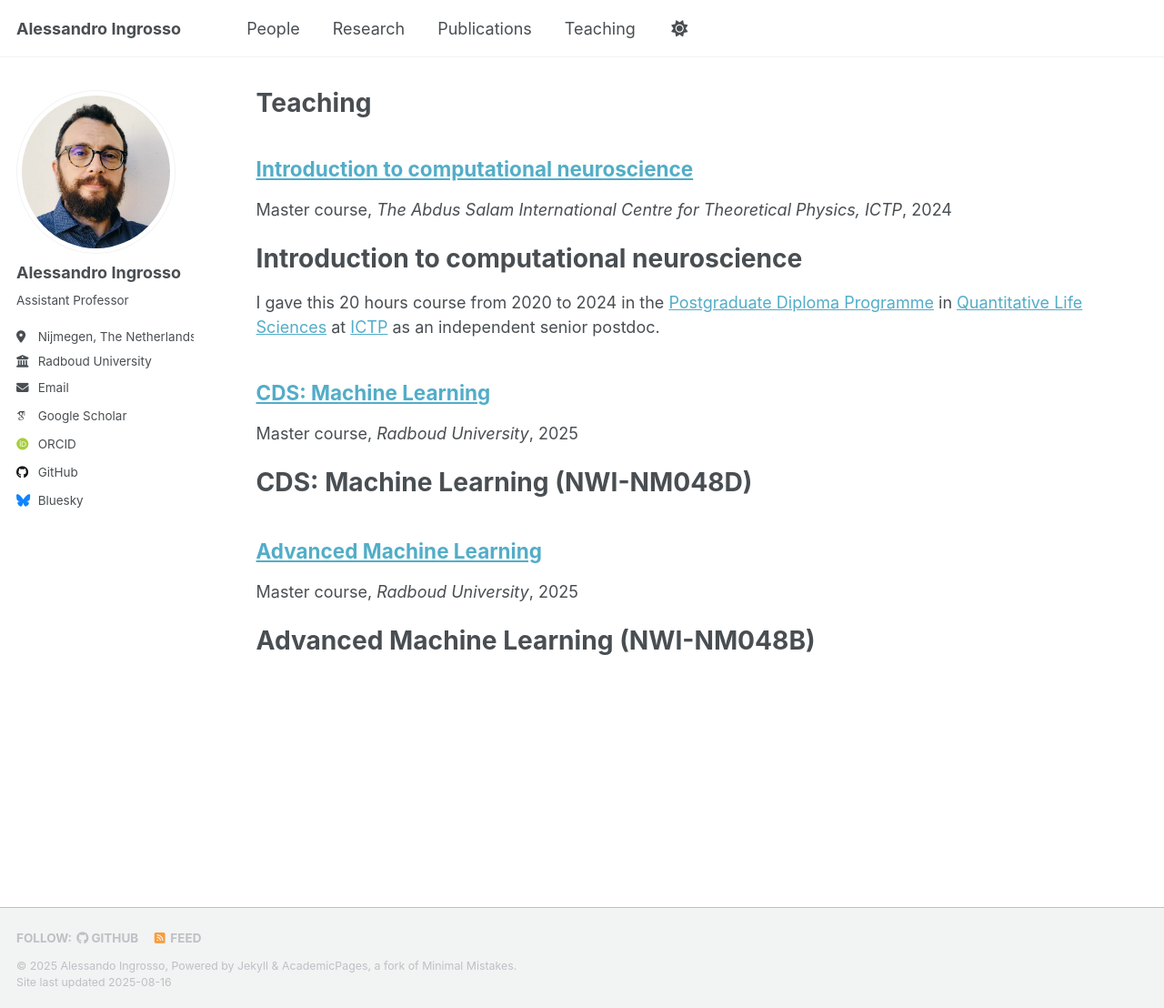
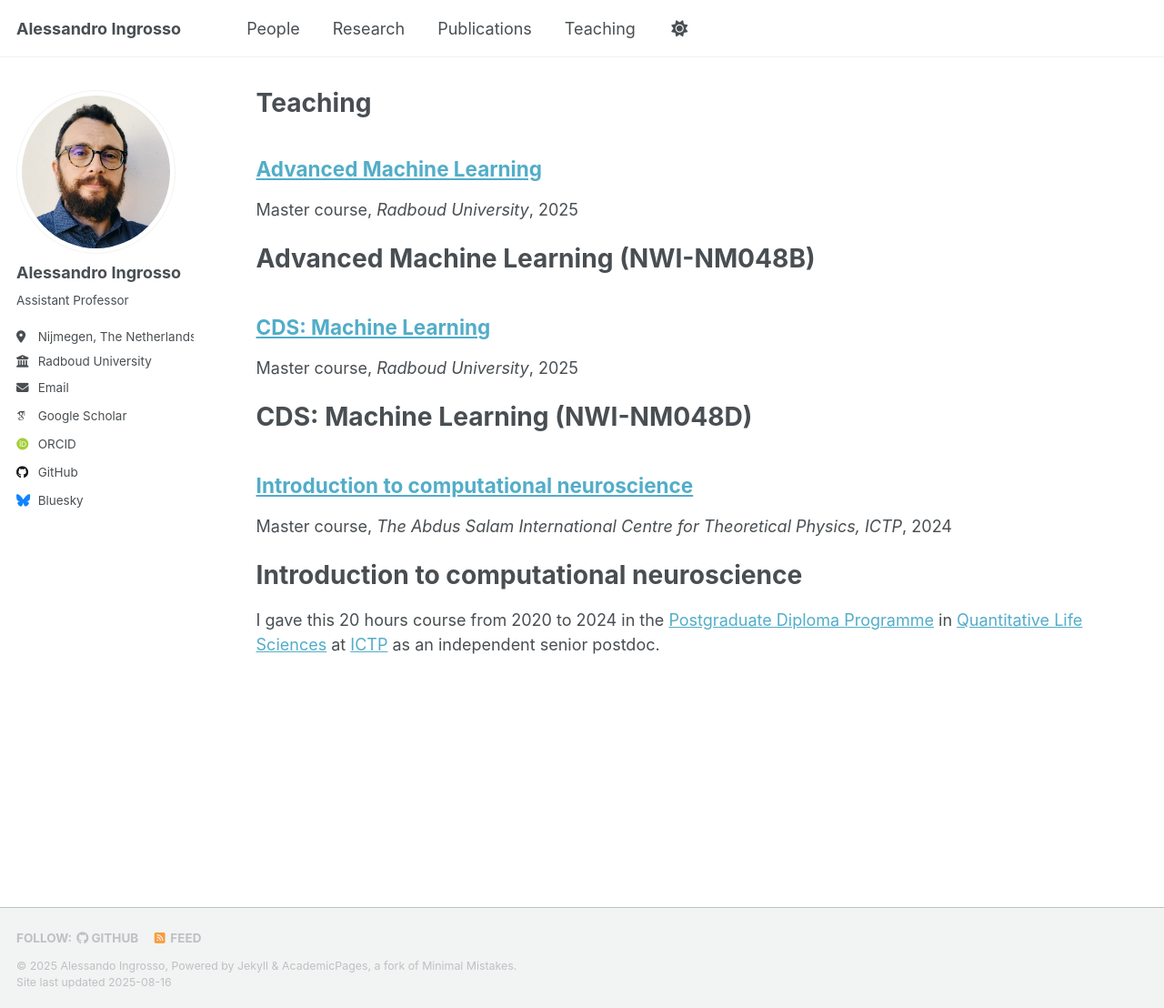
Before and after one commit to aleingrosso/aleingrosso.github.io, a Jekyll site: the page built from _pages/teaching.html, in a window 1280 px wide and 1108 px high. Shown: the whole window at 91% size. Built offline with Jekyll 4.4.1, drawn with Linux system fonts in a browser that asks for light colours; some web fonts are replaced; a script that is not in the unit is left out; part of the change alters nothing that is shown.

```diff
--- a/_pages/teaching.html
+++ b/_pages/teaching.html
@@ -7,6 +7,6 @@ author_profile: true
 
 {% include base_path %}
 
-{% for post in site.teaching reverse %}
+{% for post in site.teaching reversed %}
   {% include archive-single.html %}
 {% endfor %}
```
